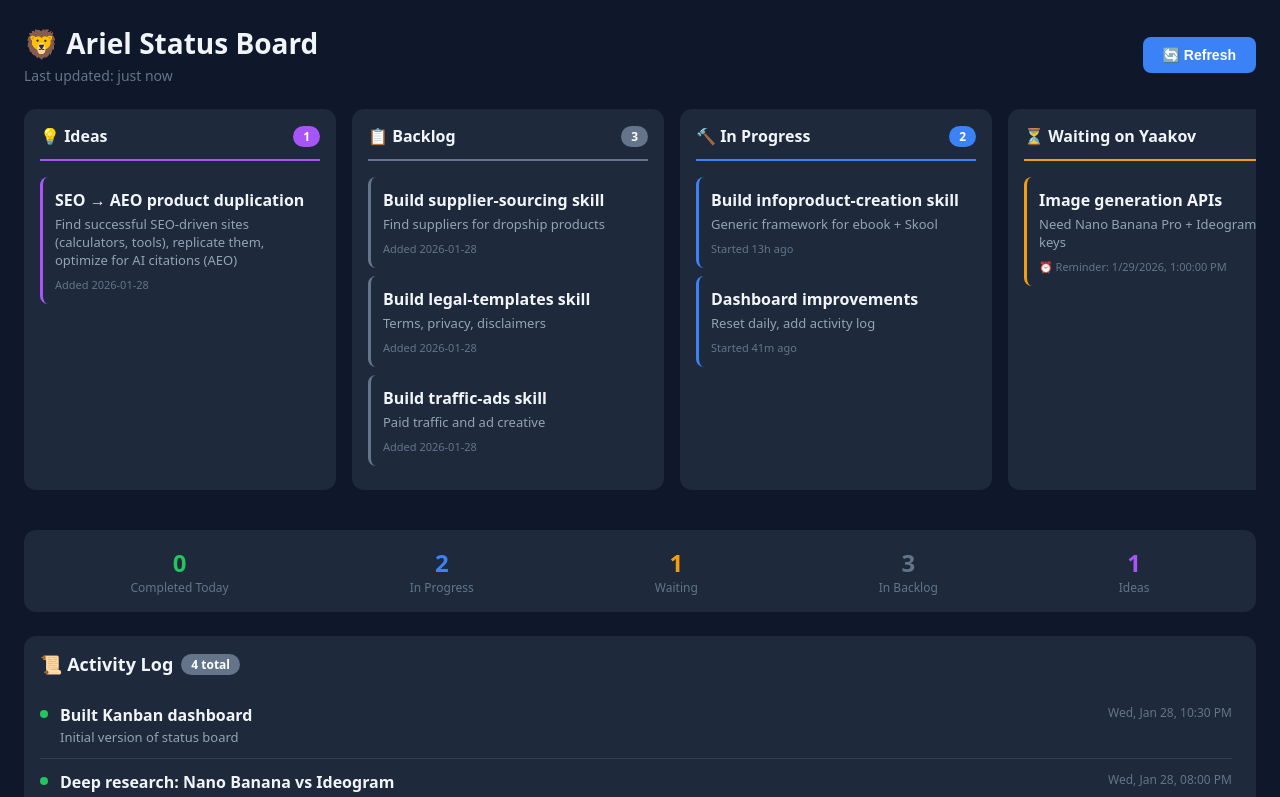
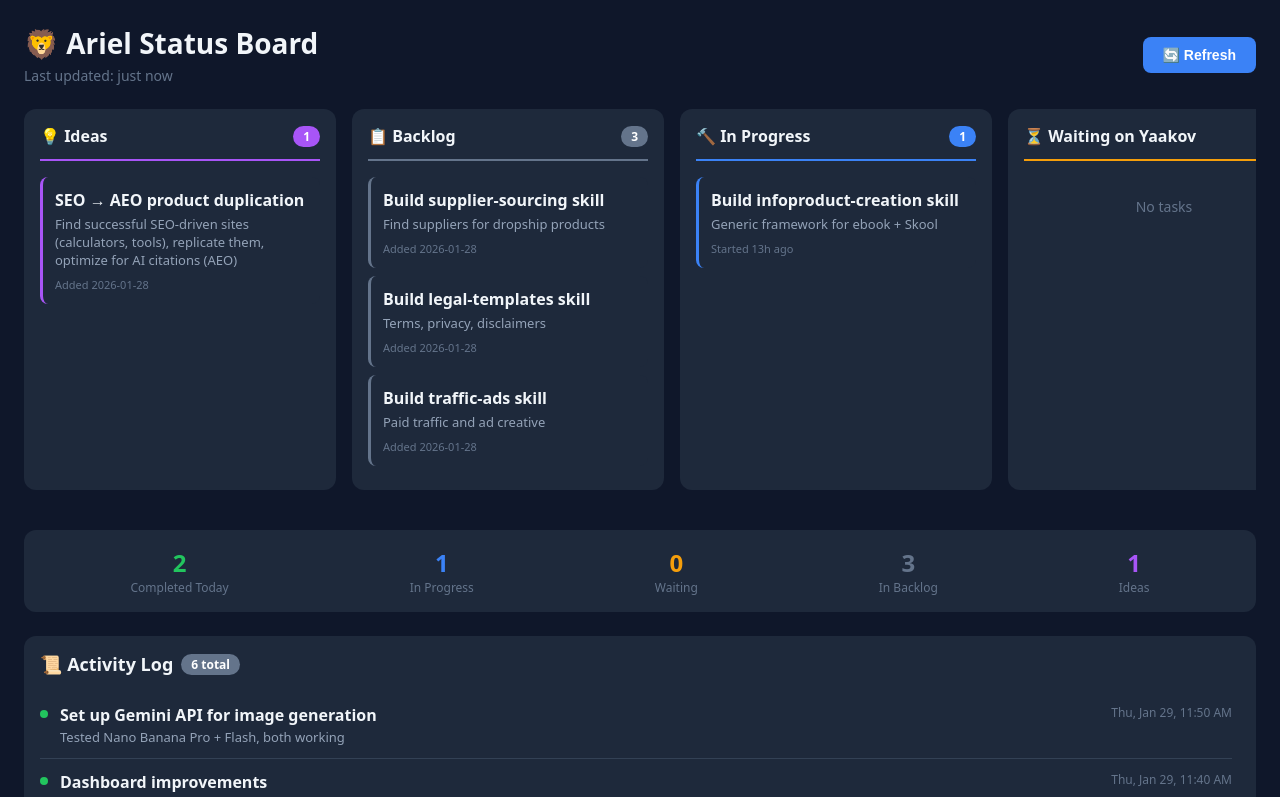
Before and after one commit to YS-projectcalc/ariel-dashboard, a Next.js app: page / in a window 1280 px wide. Shown: the top 797 px of the page. Built offline with nearby package versions, Linux system fonts and the light colour scheme.

Commit message:
Fix refresh button: fetch from status.json, add loading state

```diff
--- a/app/page.js
+++ b/app/page.js
@@ -228,6 +228,7 @@ function ActivityLog({ activities }) {
 export default function Home() {
   const [data, setData] = useState(initialData);
   const [lastRefresh, setLastRefresh] = useState(new Date());
+  const [loading, setLoading] = useState(false);
 
   // Compute "Done Today" from activity log
   const doneToday = data.activityLog.filter(task => isToday(task.completed));
@@ -244,12 +245,23 @@ export default function Home() {
     }
   };
 
-  const refresh = () => {
+  const refresh = async () => {
+    setLoading(true);
+    try {
+      const res = await fetch('/status.json?t=' + Date.now());
+      if (res.ok) {
+        const newData = await res.json();
+        setData(newData);
+      }
+    } catch (e) {
+      console.error('Failed to fetch status:', e);
+    }
     setLastRefresh(new Date());
-    // In production, this would fetch from status.json
+    setLoading(false);
   };
 
   useEffect(() => {
+    refresh(); // Load on mount
     const interval = setInterval(refresh, 60000);
     return () => clearInterval(interval);
   }, []);
@@ -273,18 +285,20 @@ export default function Home() {
         </div>
         <button
           onClick={refresh}
+          disabled={loading}
           style={{
-            backgroundColor: '#3b82f6',
+            backgroundColor: loading ? '#64748b' : '#3b82f6',
             color: 'white',
             border: 'none',
             borderRadius: '8px',
             padding: '10px 20px',
-            cursor: 'pointer',
+            cursor: loading ? 'wait' : 'pointer',
             fontWeight: 600,
             fontSize: '14px',
+            transition: 'background-color 0.2s',
           }}
         >
-          🔄 Refresh
+          {loading ? '⏳ Loading...' : '🔄 Refresh'}
         </button>
       </div>
 
--- /dev/null
+++ b/public/status.json
@@ -0,0 +1,46 @@
+{
+  "lastUpdated": "2026-01-29T11:55:00Z",
+  "columns": {
+    "ideas": {
+      "title": "💡 Ideas",
+      "color": "#a855f7",
+      "tasks": [
+        { "id": "i1", "title": "SEO → AEO product duplication", "description": "Find successful SEO-driven sites (calculators, tools), replicate them, optimize for AI citations (AEO)", "created": "2026-01-28" }
+      ]
+    },
+    "backlog": {
+      "title": "📋 Backlog",
+      "color": "#64748b",
+      "tasks": [
+        { "id": "b1", "title": "Build supplier-sourcing skill", "description": "Find suppliers for dropship products", "created": "2026-01-28" },
+        { "id": "b2", "title": "Build legal-templates skill", "description": "Terms, privacy, disclaimers", "created": "2026-01-28" },
+        { "id": "b3", "title": "Build traffic-ads skill", "description": "Paid traffic and ad creative", "created": "2026-01-28" }
+      ]
+    },
+    "inProgress": {
+      "title": "🔨 In Progress",
+      "color": "#3b82f6",
+      "tasks": [
+        { "id": "p1", "title": "Build infoproduct-creation skill", "description": "Generic framework for ebook + Skool", "started": "2026-01-28T22:15:00Z" }
+      ]
+    },
+    "waiting": {
+      "title": "⏳ Waiting on Yaakov",
+      "color": "#f59e0b",
+      "tasks": []
+    },
+    "done": {
+      "title": "✅ Done Today",
+      "color": "#22c55e",
+      "tasks": []
+    }
+  },
+  "activityLog": [
+    { "id": "d5", "title": "Set up Gemini API for image generation", "description": "Tested Nano Banana Pro + Flash, both working", "completed": "2026-01-29T11:50:00Z" },
+    { "id": "d6", "title": "Dashboard improvements", "description": "Added Ideas column, Activity Log, daily reset for Done Today", "completed": "2026-01-29T11:40:00Z" },
+    { "id": "d1", "title": "Rebuilt brand-assets skill", "description": "Elite version with dropship/infoproduct split", "completed": "2026-01-28T19:30:00Z" },
+    { "id": "d2", "title": "Deep research: Nano Banana vs Ideogram", "description": "Compared image gen options", "completed": "2026-01-28T20:00:00Z" },
+    { "id": "d3", "title": "Skills capability assessment", "description": "Analyzed all 4 skills honestly", "completed": "2026-01-28T19:45:00Z" },
+    { "id": "d4", "title": "Built Kanban dashboard", "description": "Initial version of status board", "completed": "2026-01-28T22:30:00Z" }
+  ]
+}
```
